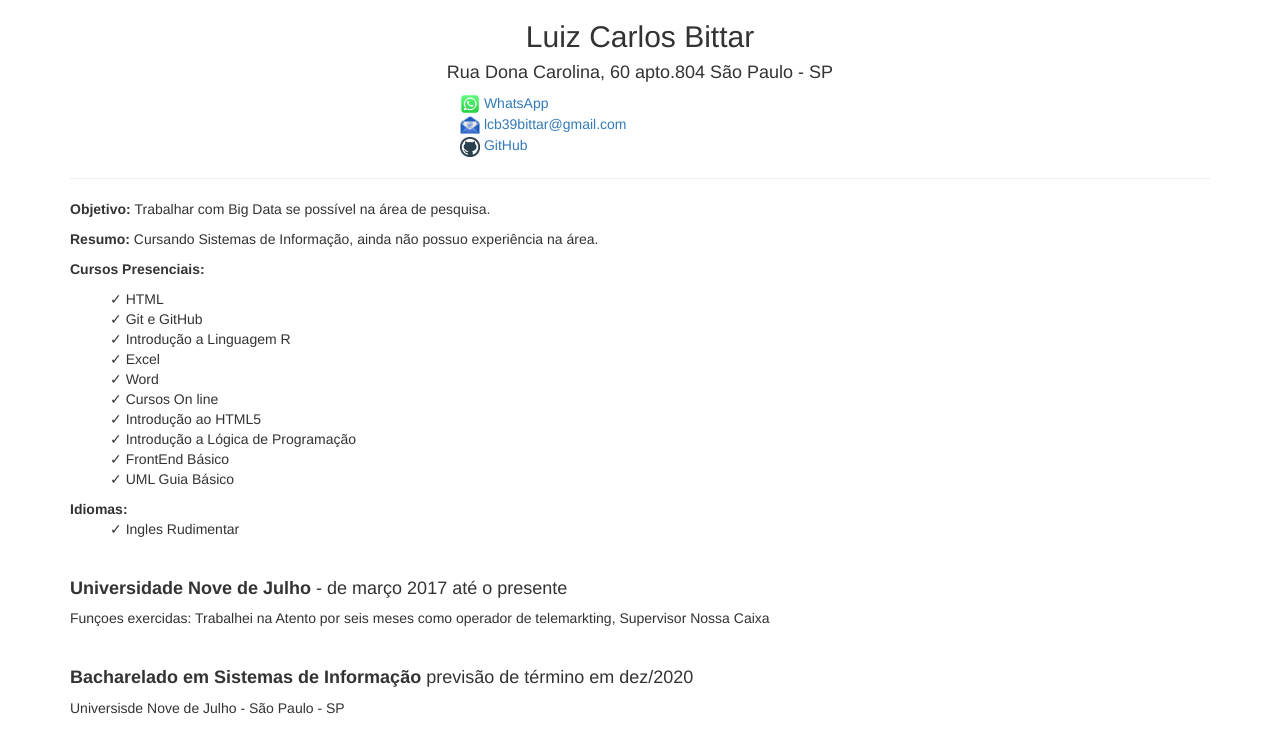
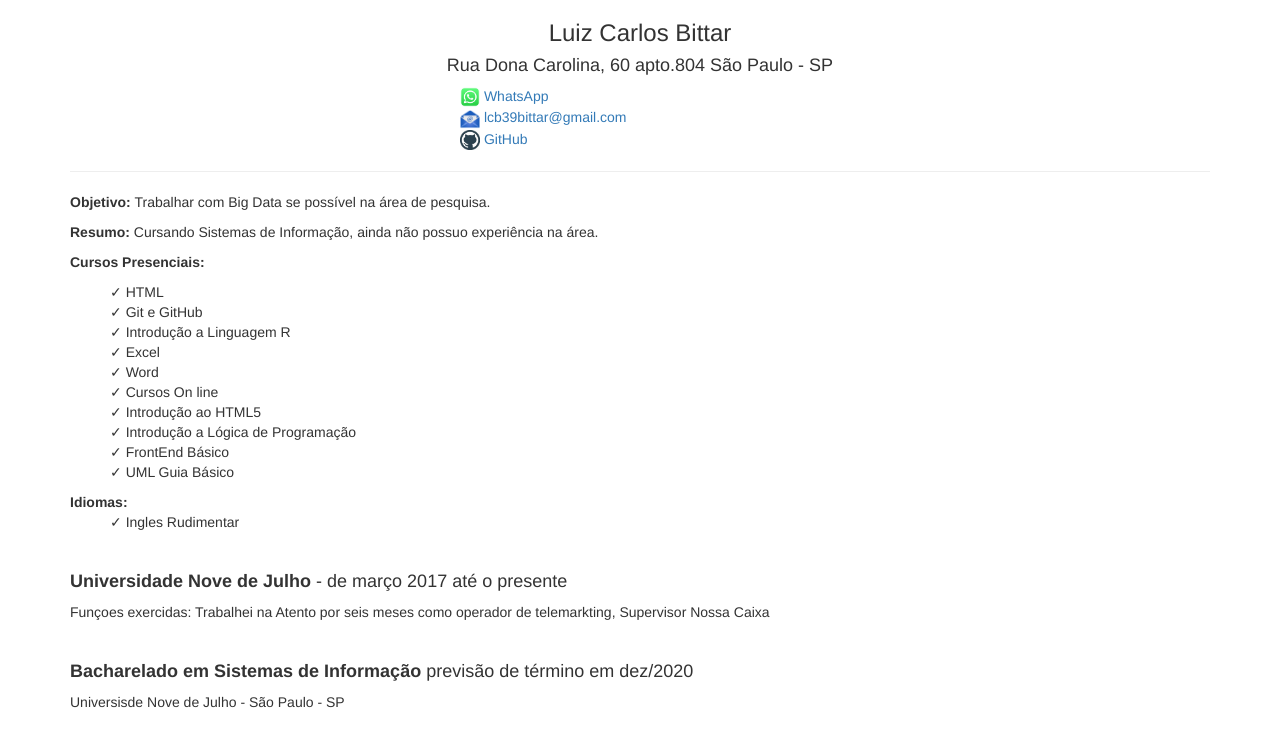
Before and after one commit to luizbittar/curriculo, a plain HTML site: page index.html in a window 1280 px wide. Drawn offline with nearby package versions, Linux system fonts and the light colour scheme.

Commit message:
Alteração no nome

```diff
--- a/index.html
+++ b/index.html
@@ -20,7 +20,7 @@
 </head>
 
 <body class="container">
-    <h2 class="text-center"> Luiz Carlos Bittar</h2>
+    <h3 class="text-center"> Luiz Carlos Bittar</h3>
     <h4 class="text-center">Rua Dona Carolina, 60 apto.804 São Paulo - SP</h4>
 
     <div class="row">
```
